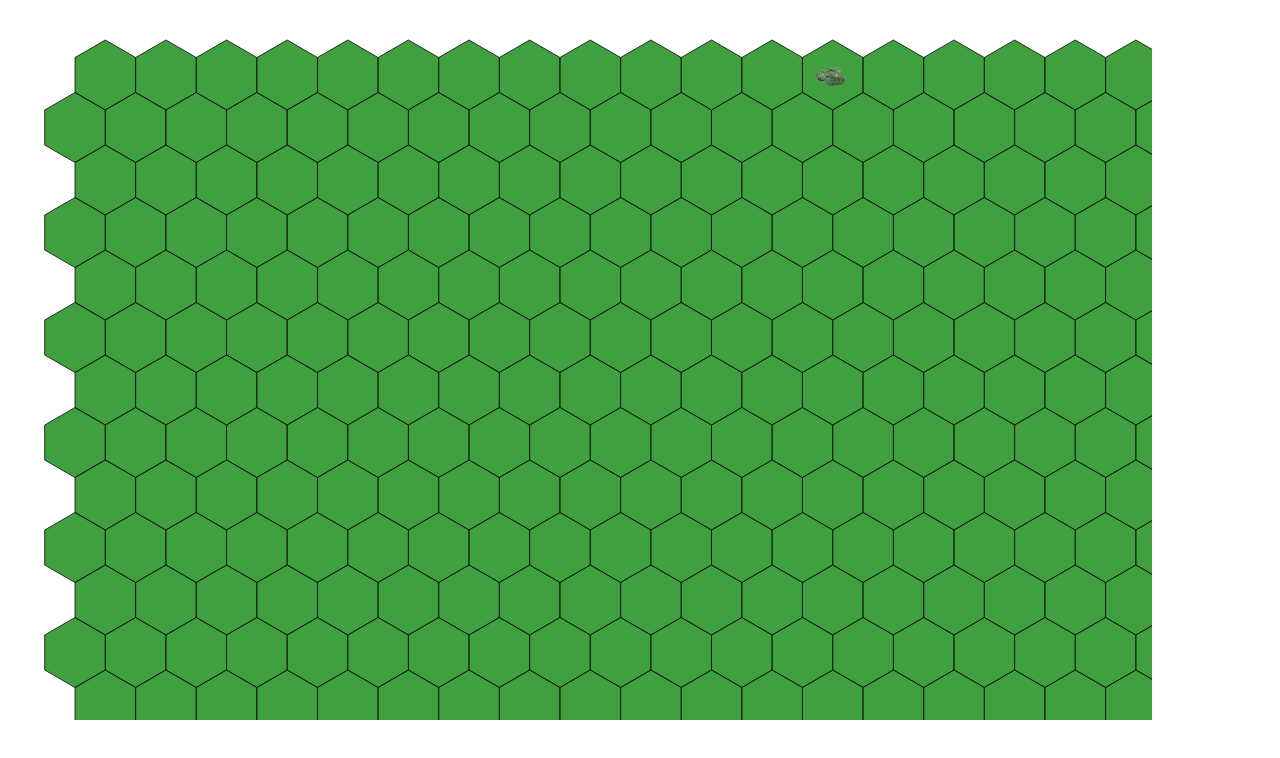
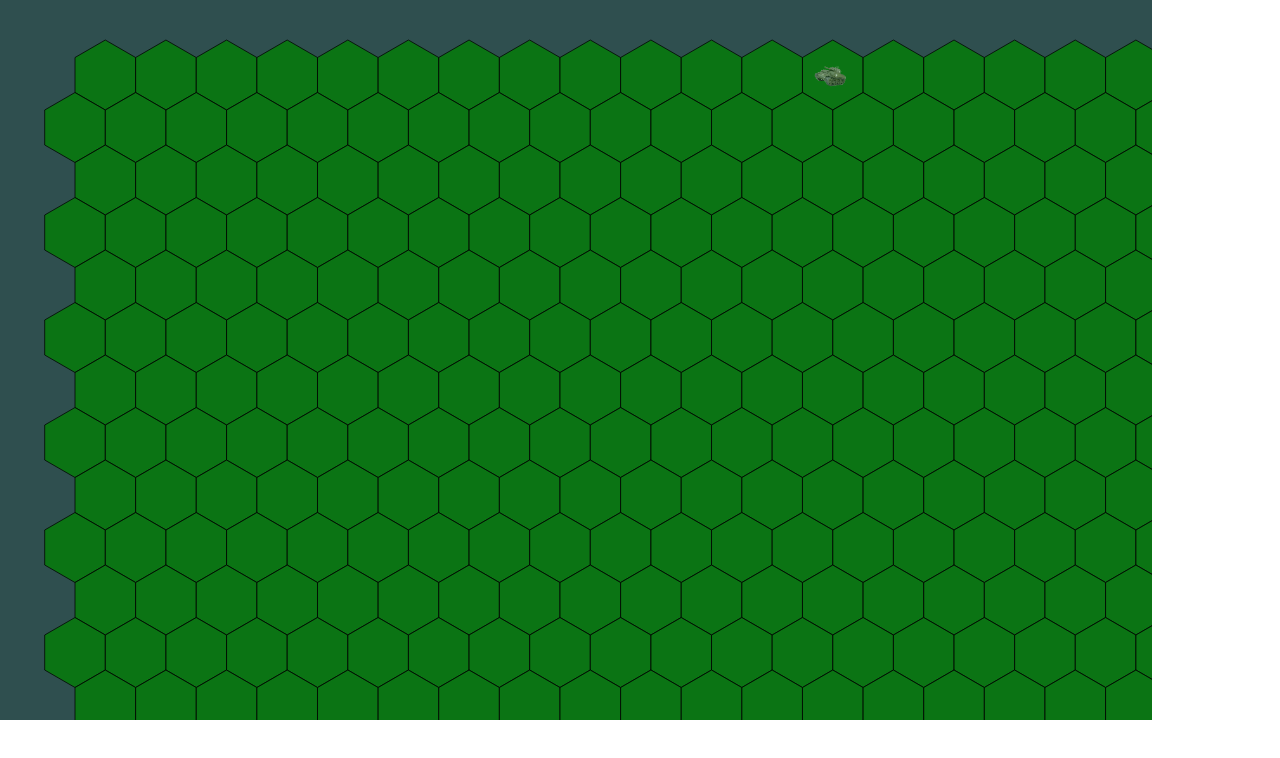
Before and after one commit to ElliotMtb/hex-battlefield, a React (Create React App) app: page / in a window 1280 px wide. Shown: the top 758 px of the page. Built offline with nearby package versions, Linux system fonts and the light colour scheme.

Commit message:
Put overflow treatment in css stylesheet

```diff
--- a/src/App.js
+++ b/src/App.js
@@ -9,6 +9,7 @@ import HexFactory from './HexFactory.js';
 import SpacialData from './SpacialData.js';
 import GameBoardController from './GameBoardController';
 import LineOfSightTargetter from './LineOfSightTargetter';
+import './Game.css';
 
 // React Component lifecycle methods are only available with "Component" syntaac (not function syntax)
 class App extends React.Component {
@@ -79,20 +80,13 @@ class App extends React.Component {
         let targetHex = this.state.spacialData.centerPoints[12];
         let player1Tank = this.state.piecesFactory.getTank(1, targetHex.x, targetHex.y);
         controller.placeUnit(player1Tank, targetHex);
-
-        let gbc = document.getElementById('gameBoardContainer');
-        gbc.style.overflow = 'scroll';
-        gbc.style.overflowY = 'scroll';
-        gbc.style.overflowY = 'scroll';
-        gbc.style.height = '90vh'; // 90% of viewport height
-        gbc.style.width = '90vw';  // 90% of viewport width
       };
     }
 
     render() {
       return (
         <div className="App">
-          <div style={{width: '1200px', display: 'none'}} id="gameBoardContainer" height={this.state.spacialData.boardHeight} width={this.state.spacialData.boardWidth}>
+          <div style={{display: 'none'}} id="gameBoardContainer">
           </div>
         </div>
       );
--- /dev/null
+++ b/src/Game.css
@@ -0,0 +1,9 @@
+#gameBoardContainer {
+    overflow: scroll;
+    overflow-x: scroll;
+    overflow-y: scroll;
+    height: 90vh;
+    width: 90vw;
+    -webkit-overflow-scrolling: touch;
+    background-color: darkslategrey;
+  }
```
